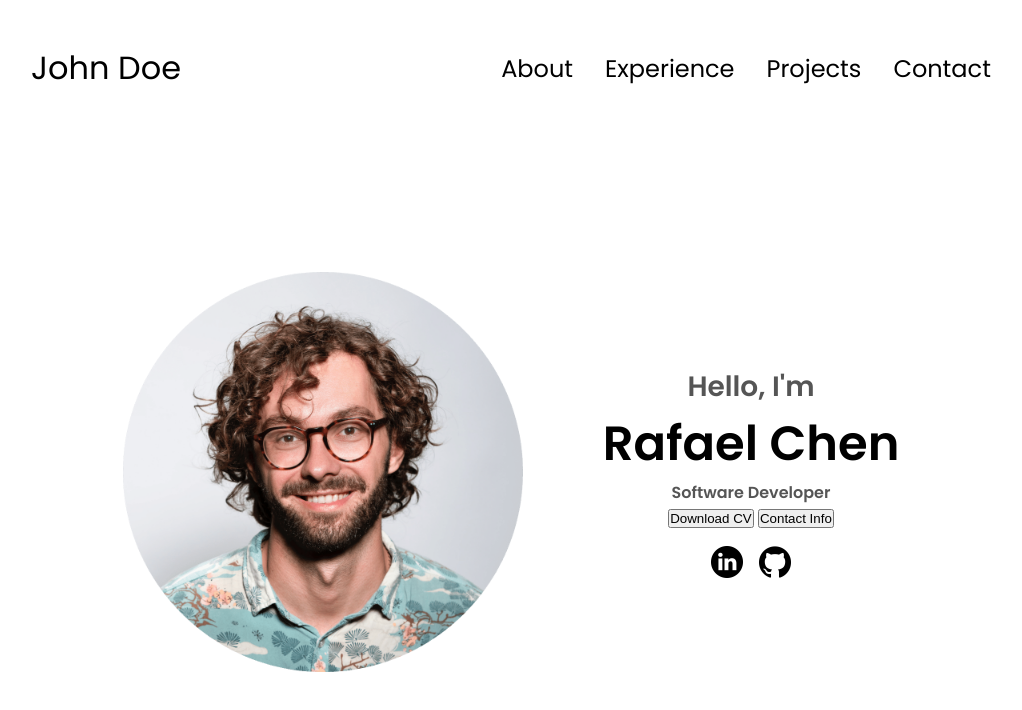
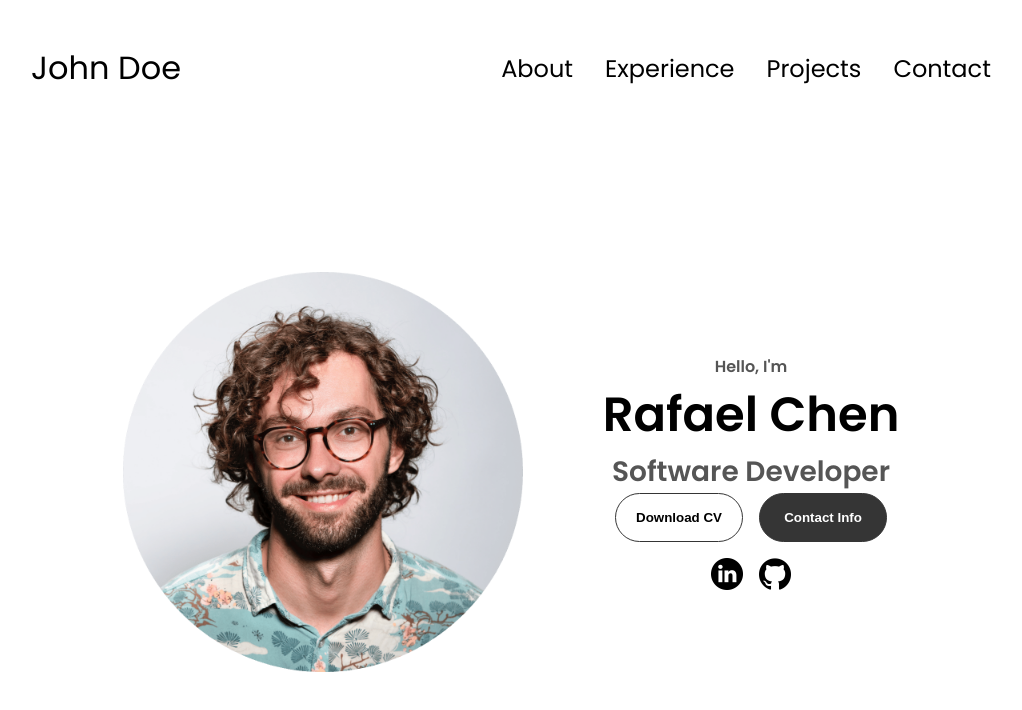
Before and after one commit to rafchen/myweb, a plain HTML site: page index.html in a window 1280 px wide. Shown: the whole page, without its empty margins (129-1151 px from the left). Drawn offline with Linux system fonts and the light colour scheme.

Commit message:
fixed button colors

```diff
--- a/style.css
+++ b/style.css
@@ -189,7 +189,7 @@ section {
   text-align: center;
 }
 
-.section__text__p1 {
+.section__text__p2 {
   font-size: 1.75rem;
   margin-bottom: 1 rem;
 }
@@ -212,3 +212,50 @@ section {
   cursor: pointer;
   height: 2rem;
 }
+
+/* Buttons */
+.btn-container{
+  display: flex;
+  justify-content: center;
+  gap: 1rem;
+}
+
+.btn{
+  font-weight: 600;
+  transition: all 300ms ease;
+  padding: 1rem;
+  width: 8rem;
+  border-radius: 2rem;
+}
+
+.btn-color-1, .btn-color-2{
+  border:rgb(53,53,53) 0.1rem solid;
+}
+
+.btn-color-1:hover, .btn-color-2:hover{
+  cursor: pointer;
+}
+
+.btn-color-1, .btn-color-2:hover{
+  background: rgb(53,53,53);
+  color: white;
+}
+
+.btn-color-1:hover{
+  background: rgb(255,255,255);
+  color: black;
+}
+
+.btn-color-2{
+  background: none;
+}
+
+.btn-color-2:hover{
+  border: rgb(255,255,255) 0.1rem solid;
+}
+
+.btn-container{
+  gap: 1rem;
+}
+
+/*
```
